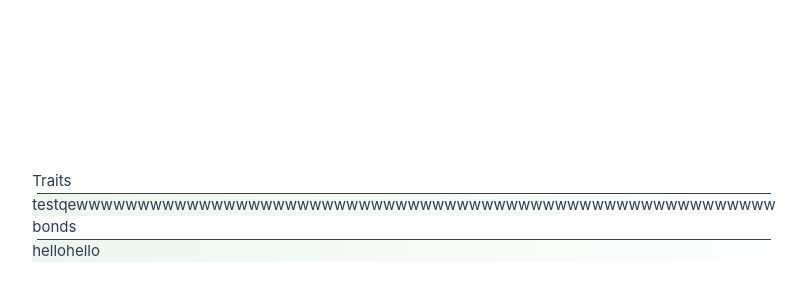
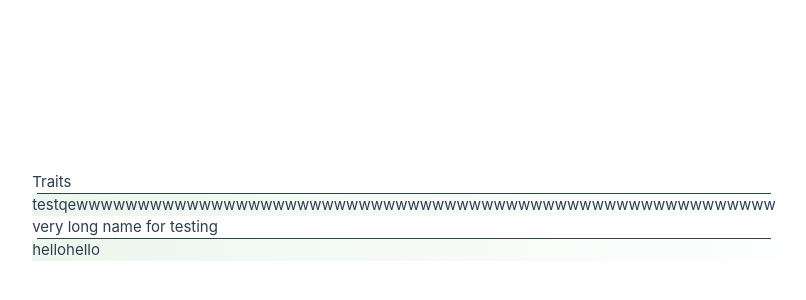
Before and after one commit to BanterTheGreat/fabula-ultima-builder, a Vue app: page / in a window 1280 px wide. Shown: the part 184-484 px from the top of the page, without its empty margins (236-1042 px from the left). Built offline with nearby package versions, Linux system fonts and the light colour scheme.

Commit message:
fixed margin for the divider

```diff
--- a/src/App.vue
+++ b/src/App.vue
@@ -16,7 +16,7 @@ import Segment from './views/Segment.vue';
     </SegmentBody>
   </Segment>
 
-  <Segment title="bonds">
+  <Segment title="very long name for testing">
       <SegmentBody>
         hellohello
       </SegmentBody>
--- a/src/components/Segment-body.vue
+++ b/src/components/Segment-body.vue
@@ -3,7 +3,7 @@
 </script>
 
 <template>
-  <div class="border border-fabula-segment-border rounded fabula-segment">
+  <div class="border border-fabula-segment-border rounded fabula-segment mb-1">
     <slot></slot>
   </div>
 </template>
--- a/src/index.css
+++ b/src/index.css
@@ -15,5 +15,5 @@
     color: #2A4A41;
     margin-left: 5px;
     margin-right: 5px;
-    margin-top: 0;
+    margin-top: -1px;
 }
```
